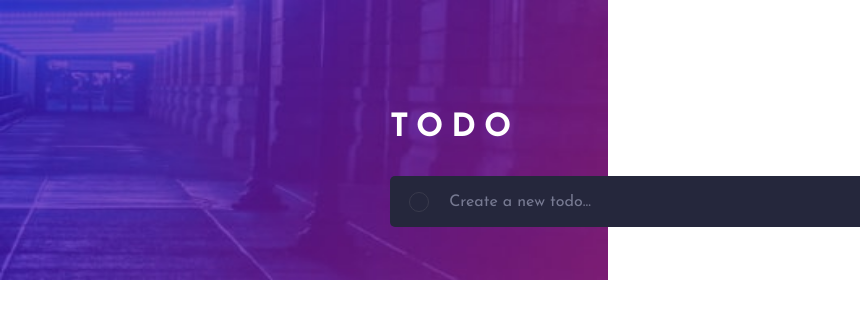
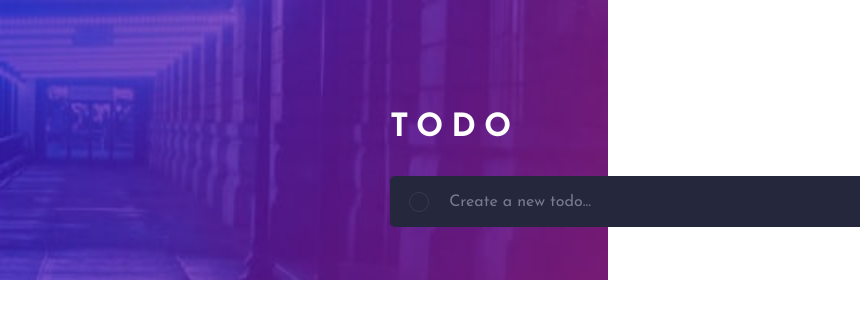
Before and after one commit to manishdevelops/Todo-App, a plain HTML site: page index.html in a window 1280 px wide. Shown: the full height of the page, 0-860 px from the left. Drawn offline with Linux system fonts and the light colour scheme.

Commit message:
update sass

```diff
--- a/sass/main.scss
+++ b/sass/main.scss
@@ -19,7 +19,7 @@
 
       background-image: url('/assets/images/bg-mobile-dark.jpg');
       background-repeat: no-repeat;
-      background-size: min(100%,608px) 100%;
+      background-size: min(100%,608px) 400px;
       width: 100%;
       height: 35vh;
 
```
Also changed, not shown: sass/main.css, 1 other file.
